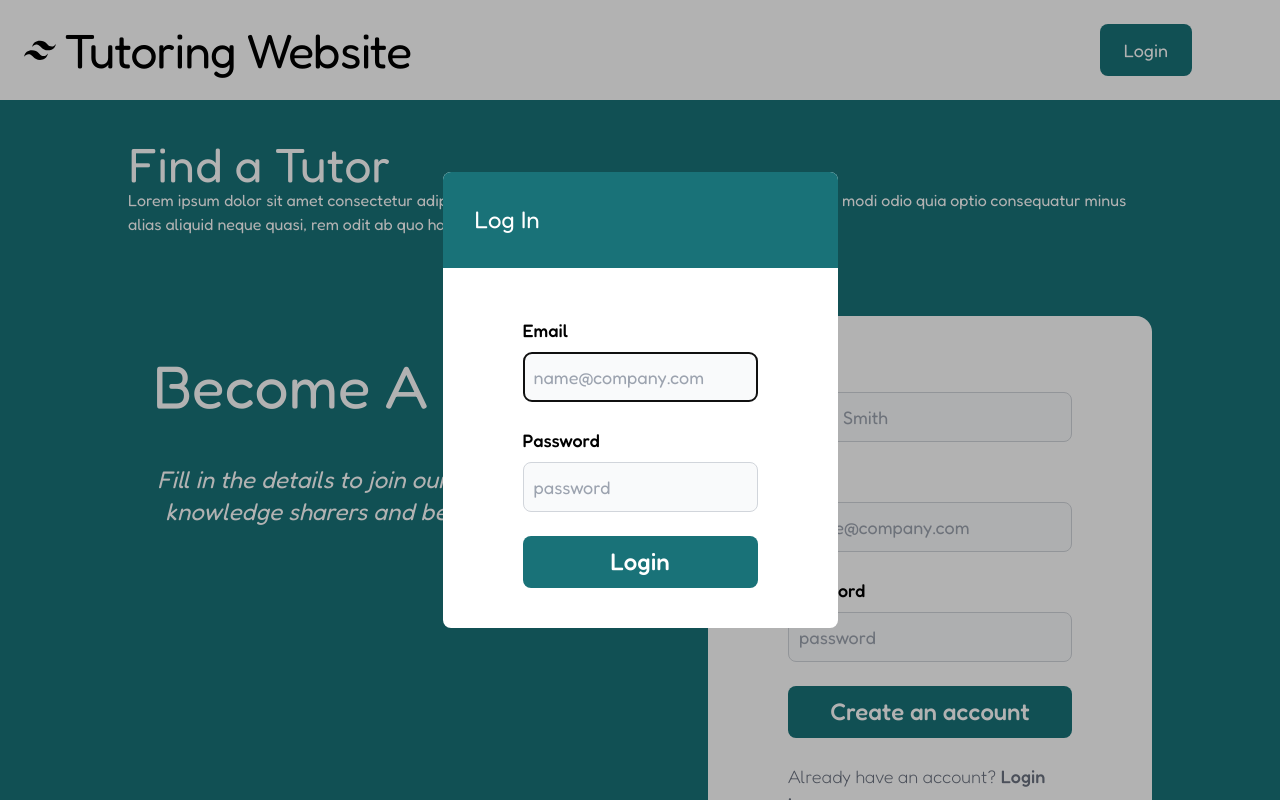
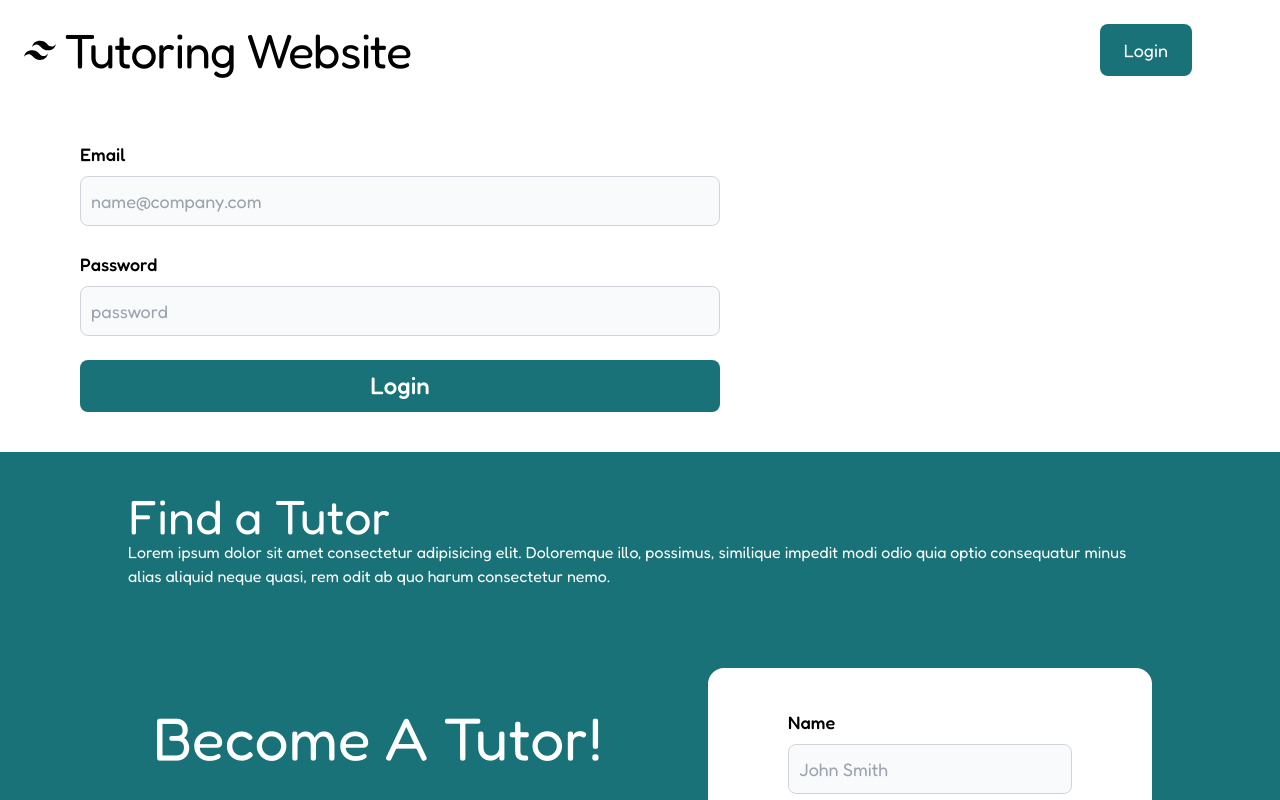
Before and after one commit to Murad-code/tutor, a Next.js app in the folder client/: page / in a window 1280 px wide. Both pictures are taken after a click on the button "Login". Shown: the top 800 px of the page. Built offline with nearby package versions, Linux system fonts and the light colour scheme.

Commit message:
sign in and sign up form uses dialogwrapper, extracted API calls to auth.ts

```diff
--- a/client/src/components/SignInForm.tsx
+++ b/client/src/components/SignInForm.tsx
@@ -2,15 +2,12 @@
 
 import React, { Fragment } from "react";
 import { useForm, SubmitHandler } from "react-hook-form";
+import { Dialog, Transition } from "@headlessui/react";
+import { handleSignIn } from "../utils/auth";
 
-import { Dialog, Transition } from "@headlessui/react";
+type Props = {};
 
-type Props = {
-  isOpen: true | false;
-  setIsOpen: (state: boolean) => void;
-};
-
-type FormInput = {
+export type FormInput = {
   email: string;
   password: string;
 };
@@ -18,59 +15,16 @@ type FormInput = {
 const SignInForm = (props: Props) => {
   const { register, handleSubmit } = useForm<FormInput>();
 
-  const onSubmit: SubmitHandler<FormInput> = async (data) => {
-    try {
-      const res = await fetch(
-        `${process.env.NEXT_PUBLIC_API_URL}/auth/signin`,
-        {
-          method: "POST",
-          headers: {
-            "Content-Type": "application/json",
-          },
-          body: JSON.stringify(data),
-        }
-      );
-
-      const responseData = await res.json();
-      console.log("Success:", responseData);
-    } catch (error) {
-      console.log("Error: " + error);
-    }
-  };
+  const onSubmit: SubmitHandler<FormInput> = async (data) => handleSignIn(data);
 
   return (
-    <Transition
-      show={props.isOpen}
-      enter="transition duration-300 ease-out"
-      enterFrom="transform scale-95 opacity-0"
-      enterTo="transform scale-100 opacity-100"
-      leave="transition duration-75 ease-out"
-      leaveFrom="transform scale-100 opacity-100"
-      leaveTo="transform scale-95 opacity-0"
-      as={Fragment}
-    >
-      <Dialog open={props.isOpen} onClose={() => props.setIsOpen(false)}>
-        <div className="fixed inset-0 bg-black/30" aria-hidden="true" />
-
-        <div className="fixed inset-0 flex w-screen items-center justify-center p-4">
-          <Dialog.Panel className="bg-white rounded-lg 2xl:mx-96">
-            <Dialog.Title
-              className={
-                "bg-[#197278] p-8 rounded-t-lg 2xl:p-8 2xl:rounded-t-lg text-white text-2xl"
-              }
-            >
-              Log In
-            </Dialog.Title>
     <form
-                className="flex-grow md:max-w-[800px] bg-white  dark:text-white dark:bg-gray-800 space-y-4 md:space-y-6 mt-2 rounded-2xl p-6 md:px-20 md:py-10"
+      className="flex-grow md:max-w-[800px] bg-white  dark:text-white dark:bg-gray-800 space-y-4 md:space-y-6 rounded-b-2xl p-6 md:px-20 md:py-10"
       action="#"
       onSubmit={handleSubmit(onSubmit)}
     >
       <div>
-                  <label
-                    htmlFor="email"
-                    className="block mb-2  md:text-lg font-medium"
-                  >
+        <label htmlFor="email" className="block mb-2  md:text-lg font-medium">
           Email
         </label>
         <input
@@ -103,10 +57,6 @@ const SignInForm = (props: Props) => {
         Login
       </button>
     </form>
-          </Dialog.Panel>
-        </div>
-      </Dialog>
-    </Transition>
   );
 };
 
--- a/client/src/components/SignUpForm.tsx
+++ b/client/src/components/SignUpForm.tsx
@@ -1,10 +1,11 @@
 "use client";
 
+import { handleSignUp } from "@/utils/auth";
 import React from "react";
 import { useForm, SubmitHandler } from "react-hook-form";
 type Props = {};
 
-type FormInput = {
+export type RegisterFormInput = {
   name: string;
   phoneNumber: string;
   email: string;
@@ -16,26 +17,10 @@ type FormInput = {
 };
 
 const SignUpForm = (props: Props) => {
-  const { register, handleSubmit } = useForm<FormInput>();
+  const { register, handleSubmit } = useForm<RegisterFormInput>();
 
-  const onSubmit: SubmitHandler<FormInput> = async (data) => {
-    try {
-      const res = await fetch(
-        `${process.env.NEXT_PUBLIC_API_URL}/auth/signup`,
-        {
-          method: "POST",
-          headers: {
-            "Content-Type": "application/json",
-          },
-          body: JSON.stringify(data),
-        }
-      );
-
-      const responseData = await res.json();
-      console.log("Success:", responseData);
-    } catch (error) {
-      console.log("Error: " + error);
-    }
+  const onSubmit: SubmitHandler<RegisterFormInput> = async (data) => {
+    handleSignUp(data);
   };
 
   return (
--- /dev/null
+++ b/client/src/utils/auth.ts
@@ -0,0 +1,48 @@
+import { FormInput } from "@/components/SignInForm";
+import { RegisterFormInput } from "@/components/SignUpForm";
+import Cookies from "js-cookie";
+
+interface IResponse {
+  email: string;
+  id: string;
+  name: string;
+  roles: string[];
+  token: string;
+  expirationDate: Date;
+}
+
+export const handleSignIn = async (data: FormInput) => {
+  try {
+    const res = await fetch(`${process.env.NEXT_PUBLIC_API_URL}/auth/signin`, {
+      method: "POST",
+      headers: {
+        "Content-Type": "application/json",
+      },
+      body: JSON.stringify(data),
+    });
+
+    const responseData: IResponse = await res.json();
+    Cookies.set("jwt", responseData.token, { expires: 1 });
+
+    console.log("Success:", responseData);
+  } catch (error) {
+    console.log("Error: " + error);
+  }
+};
+
+export const handleSignUp = async (data: RegisterFormInput) => {
+  try {
+    const res = await fetch(`${process.env.NEXT_PUBLIC_API_URL}/auth/signup`, {
+      method: "POST",
+      headers: {
+        "Content-Type": "application/json",
+      },
+      body: JSON.stringify(data),
+    });
+
+    const responseData = await res.json();
+    console.log("Success:", responseData);
+  } catch (error) {
+    console.log("Error: " + error);
+  }
+};
```
Lines whose indentation alone changed are shown as unchanged.
